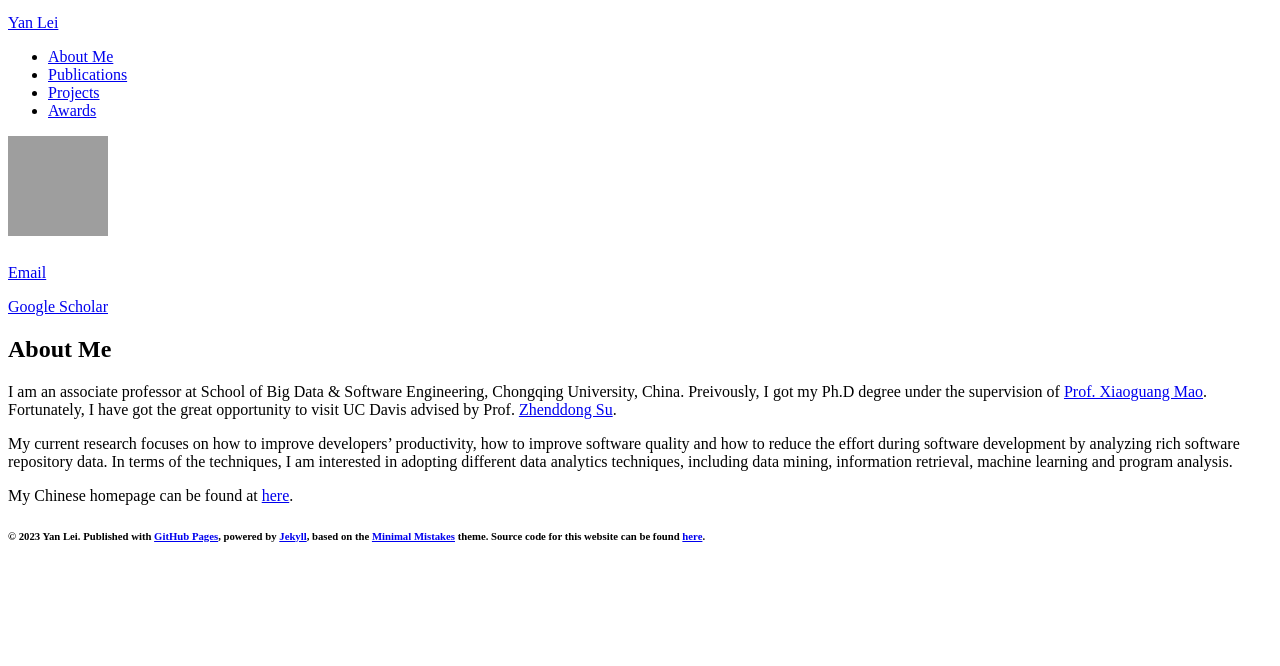
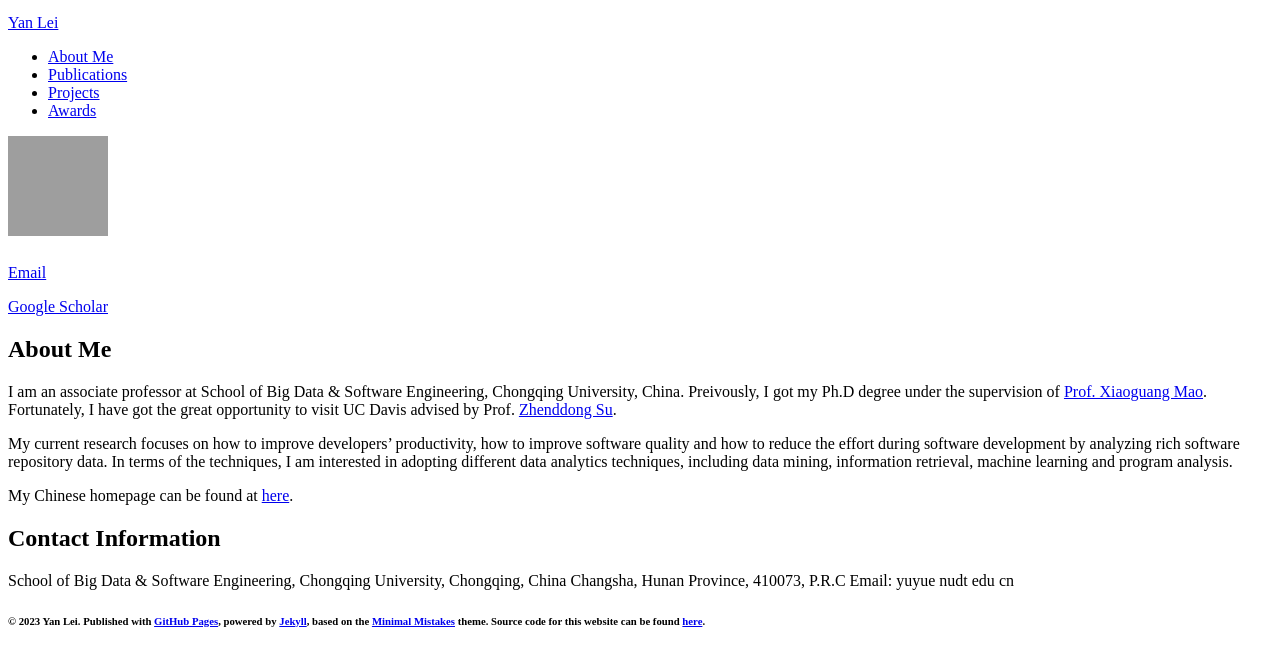
Before and after one commit to yanlei-cs/yanlei-cs.github.io, a Jekyll site: the page built from index.md, in a window 1280 px wide, cut to the strip 112-778 px from the top of the page. Built offline with Jekyll 4.4.1, drawn with Linux system fonts in a browser that asks for light colours; nearby versions of some CDN libraries; comment, search, counter and statistics services are not loaded; our own code applies the rules of GitHub Pages for plain Markdown files.

```diff
--- a/index.md
+++ b/index.md
@@ -9,3 +9,9 @@
 My current research focuses on how to improve developers' productivity, how to improve software quality and how to reduce the effort during software development by analyzing rich software repository data. In terms of the techniques, I am interested in adopting different data analytics techniques, including data mining, information retrieval, machine learning and program analysis.
 
 My Chinese homepage can be found at [here](http://www.cse.cqu.edu.cn/info/2096/4505.htm).
+
+## Contact Information
+
+School of Big Data & Software Engineering, Chongqing University, Chongqing, China
+Changsha, Hunan Province, 410073, P.R.C
+Email: yuyue <at> nudt <dot> edu <dot> cn
```
